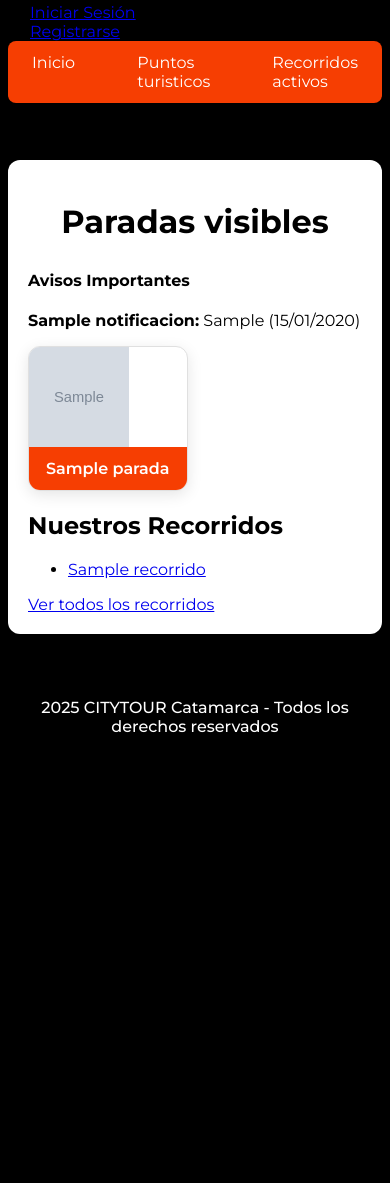
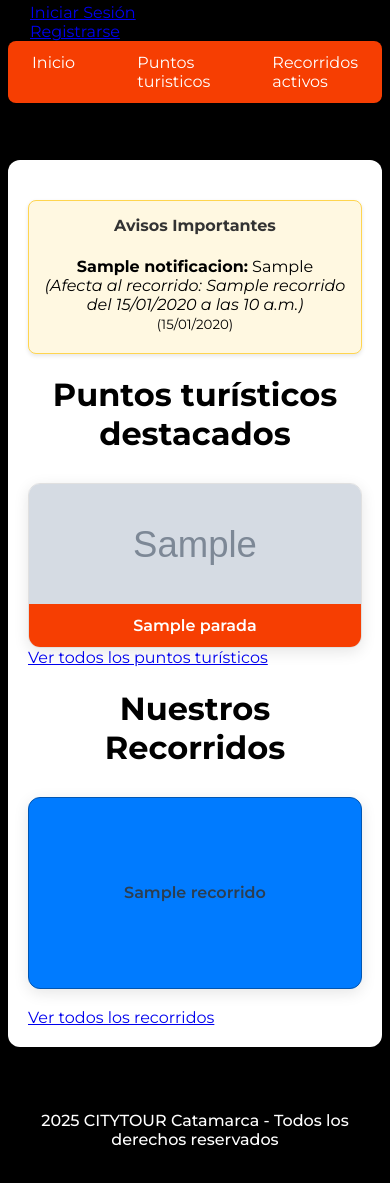
Before and after one commit to fran-paez/city-tour-catamarca, a Django app: page / in a window 390 px wide. Shown: the part 158-1341 px from the top of the page. Before the commit the page ends 891 px from the top, so only its background shows below. Run offline with Django 5.2, Linux system fonts and the light colour scheme; tables that the repository leaves empty hold one stand-in row (values such as "Sample post"); grey boxes marked "Sample" are stand-in pictures; some web fonts are replaced.

Commit message:
Recoridos y paradas se muestran ambos con estilo de tarjeta, seccion de notificaciones con estilo

```diff
--- a/apps/reserva/static/reserva/css/estilos_reserva.css
+++ b/apps/reserva/static/reserva/css/estilos_reserva.css
@@ -41,54 +41,85 @@
 
 
 /* Contenedor grid para las tarjetas de paradas */
-.contenedor-paradas {
-    display: grid;                          /* Usa CSS Grid para el layout */
-    grid-template-columns: repeat(4, 1fr);  /* 4 columnas de igual tamaño que ocupan todo el ancho */
-    gap: 30px;                             /* Espacio entre las tarjetas */
+.contenedor-paradas, .contenedor-recorridos {
+    display: grid;
+    grid-template-columns: repeat(auto-fill, minmax(250px, 1fr));
+    gap: 30px;
 }
 
 /* Estilos para cada tarjeta individual de parada */
 .card-parada {
-    display: block;                        /* Usa display block para flujo normal */
-    text-decoration: none;                 /* Quita el subrayado de los enlaces */
-    background: white;                    /* Fondo blanco para la tarjeta */
-    border-radius: 12px;                  /* Esquinas redondeadas */
-    overflow: hidden;                     /* Oculta cualquier contenido que sobresalga */
-    box-shadow: 0 4px 15px rgba(0, 0, 0, 0.1); /* Sombra suave para efecto de elevación */
-    transition: all 0.3s ease;            /* Transición suave para efectos hover */
-    border: 1px solid #e0e0e0;           /* Borde sutil alrededor de la tarjeta */
+    display: block;
+    text-decoration: none;
+    background: white;
+    border-radius: 12px;
+    overflow: hidden;
+    box-shadow: 0 4px 15px rgba(0, 0, 0, 0.1);
+    transition: all 0.3s ease;
+    border: 1px solid #e0e0e0;
 }
 
 /* Efectos cuando el usuario pasa el mouse sobre la tarjeta */
 .card-parada:hover {
-    transform: translateY(-5px);         /* Levanta la tarjeta 5px hacia arriba */
-    box-shadow: 0 8px 25px rgba(0, 0, 0, 0.25); /* Aumenta la sombra para mayor profundidad */
-    text-decoration: none;                /* Mantiene sin subrayado en hover */
+    transform: translateY(-5px);
+    box-shadow: 0 8px 25px rgba(0, 0, 0, 0.25);
+    text-decoration: none;
 }
 
 /* Contenedor de la imagen de la parada */
 .parada-imagen {
-    width: 100%;                         /* La imagen ocupa el 100% del ancho de la tarjeta */
+    width: 100%;
 }
 
 /* Estilos para la imagen dentro de la tarjeta */
 .parada-imagen img {
-    width: 100%;                         /* Imagen ocupa todo el ancho disponible */
-    /*height: 150px;                       /* Altura fija para consistencia visual */
-    object-fit: cover;                   /* Recorta la imagen para que cubra el espacio sin distorsionarse */
-    display: block;                      /* Elimina espacio extra debajo de la imagen */
+    width: 100%;
+    object-fit: cover;
+    display: block;
 }
 
 /* Estilos para el nombre de la parada debajo de la imagen */
 .card-parada h3 {
-    margin: 0;                           /* Elimina márgenes por defecto */
-    padding: 15px 10px;                  /* Espacio interno alrededor del texto */
-    font-size: 1.1rem;                   /* Tamaño de fuente ligeramente aumentado */
-    text-align: center;                  /* Centra el texto horizontalmente */
-    font-weight: 600;                    /* Texto en negrita semi */
-    color: #ffffff;                     /* Color de texto azul oscuro */
-    background: #f63e02;                   /* Fondo blanco para el área del texto */
+    margin: 0;
+    padding: 15px 10px;
+    font-size: 1.1rem;
+    text-align: center;
+    font-weight: 600;
+    color: #ffffff;
+    background: #f63e02;
 }
+
+/* Estilos para las tarjetas de recorridos (sin imagen) */
+.card-recorrido {
+    display: flex;
+    flex-direction: column;
+    justify-content: center;
+    align-items: center;
+    text-decoration: none;
+    background: #007bff; /* Color azul para diferenciar */
+    color: white;
+    border-radius: 12px;
+    padding: 20px;
+    box-shadow: 0 4px 15px rgba(0, 0, 0, 0.1);
+    transition: all 0.3s ease;
+    border: 1px solid #0056b3;
+    text-align: center;
+    min-height: 150px;
+}
+
+.card-recorrido:hover {
+    transform: translateY(-5px);
+    box-shadow: 0 8px 25px rgba(0, 0, 0, 0.25);
+    text-decoration: none;
+    background: #0056b3;
+}
+
+.card-recorrido h3 {
+    margin: 0;
+    font-size: 1.2rem;
+    font-weight: 600;
+}
+
 
 /*-------------------------------------PARADA DETALLES---------------------------------- */
 /* Estilos para la sección de recorridos */
@@ -175,40 +206,43 @@
     font-size: 1.1rem;
 }
 
+.notificacion-bar {
+    background-color: #FFF8E1; /* Cream color */
+    border: 1px solid #FFD54F; /* A slightly darker shade for the border */
+    border-radius: 8px;
+    padding: 15px;
+    margin: 20px auto; /* Centers the box horizontally */
+    max-width: 800px; /* Adjust width as needed */
+    box-shadow: 0 2px 4px rgba(0,0,0,0.1);
+    text-align: center;
+}
 
+.notificacion-bar h4 {
+    margin-top: 0;
+    color: #333;
+}
 
-
-
-
-
-
-
-
-
-
-
-
-
-
-
+.notificacion-bar p {
+    margin-bottom: 5px;
+}
 
 /* ========== ESTILOS RESPONSIVE PARA DISPOSITIVOS MÓVILES ========== */
 @media (max-width: 768px) {
     /* Ajusta el grid para pantallas más pequeñas */
-    .contenedor-paradas {
-        grid-template-columns: repeat(2, 1fr); /* 2 columnas en móviles en lugar de 4 */
-        gap: 15px;                          /* Menos espacio entre tarjetas */
+    .contenedor-paradas, .contenedor-recorridos {
+        grid-template-columns: repeat(auto-fill, minmax(200px, 1fr));
+        gap: 15px;
     }
 
     /* Reduce la altura de las imágenes en móvil */
     .parada-imagen img {
-        height: 120px;                      /* Altura reducida para móviles */
+        height: 120px;
     }
 
     /* Ajusta el texto para pantallas pequeñas */
-    .card-parada h3 {
-        font-size: 1rem;                    /* Tamaño de fuente más pequeño */
-        padding: 12px 8px;                  /* Menos padding interno */
+    .card-parada h3, .card-recorrido h3 {
+        font-size: 1rem;
+        padding: 12px 8px;
     }
 }
 
--- a/apps/reserva/templates/reserva/index.html
+++ b/apps/reserva/templates/reserva/index.html
@@ -1,44 +1,50 @@
 {% extends 'reserva/base_reserva.html' %}
 
 {% block reserva_content %}
-<h1>Paradas visibles</h1>
 
-    <!-- ... Seccion de notificaciones ... -->
+<!-- ... Seccion de notificaciones ... -->
     {% if notificaciones %}
         <div class="notificacion-bar">
             <h4>Avisos Importantes</h4>
             {% for noti in notificaciones %}
-                <p><strong>{{ noti.titulo }}:</strong> {{ noti.mensaje }} ({{ noti.fecha_hora|date:"d/m/Y" }})</p>
+                <p>
+                    <strong>{{ noti.titulo }}:</strong> {{ noti.mensaje }}
+                    {% if noti.itinerario_afectado %}
+                        <br><em>(Afecta al recorrido: {{ noti.itinerario_afectado.recorrido.nombre_recorrido }} del {{ noti.itinerario_afectado.fecha_itinerario|date:"d/m/Y" }} a las {{ noti.itinerario_afectado.hora_itinerario }})</em>
+                    {% endif %}
+                    <br><small>({{ noti.fecha_hora|date:"d/m/Y" }})</small>
+                </p>
             {% endfor %}
         </div>
     {% endif %}
+<h1>Puntos turísticos destacados</h1>
 
     {% if paradas %}
     <div class="contenedor-paradas">
       {% for parada in paradas %}
         <a href="{% url 'parada_detalles' parada.id %}" class="card-parada">
           <div class="parada-imagen">
-            <img src="{{ parada.imagen_url }}" alt="{{ parada.nombre }}" style="width: 100px;height: 100px;">
+            <img src="{{ parada.imagen_url }}" alt="{{ parada.nombre }}">
           </div>
           <h3>{{ parada.nombre }}</h3>
         </a>
       {% endfor %}
     </div>
+    <a href="{% url 'paradas_disponibles' %}">Ver todos los puntos turísticos</a>
     {% else %}
       <p>No hay paradas visibles actualmente.</p>
     {% endif %}
 
-    <h2>Nuestros Recorridos</h2>
+    <h1>Nuestros Recorridos</h1>
     {% if recorridos %}
-        <ul>
+        <div class="contenedor-recorridos">
             {% for recorrido in recorridos %}
-                <li>
-                    <a href="{% url 'recorrido_detalles' recorrido.id %}">
-                        {{ recorrido.nombre_recorrido }}
-                    </a>
-                </li>
+                <a href="{% url 'recorrido_detalles' recorrido.id %}" class="card-recorrido">
+                    <h3>{{ recorrido.nombre_recorrido }}</h3>
+                </a>
             {% endfor %}
-        </ul>
+        </div>
+        <br>
         <a href="{% url 'recorridos_activos' %}">Ver todos los recorridos</a>
     {% else %}
         <p>No hay recorridos para mostrar.</p>
--- a/apps/reserva/templates/reserva/paradas_disponibles.html
+++ b/apps/reserva/templates/reserva/paradas_disponibles.html
@@ -1,7 +1,7 @@
 {% extends 'reserva/base_reserva.html' %}
 
 {% block reserva_content %}
-<h1>Paradas visibles</h1>
+<h1>Puntos turísticos disponibles</h1>
 
     {% if paradas %}
     <div class="contenedor-paradas">
@@ -14,6 +14,7 @@
         </a>
       {% endfor %}
     </div>
+    <a href="{% url 'index' %}">Volver al inicio</a>
     {% else %}
       <p>No hay paradas visibles actualmente.</p>
     {% endif %}
```
Also changed, not shown: apps/reserva/templates/reserva/recorridos_activos.html (+12 -16 lines).
